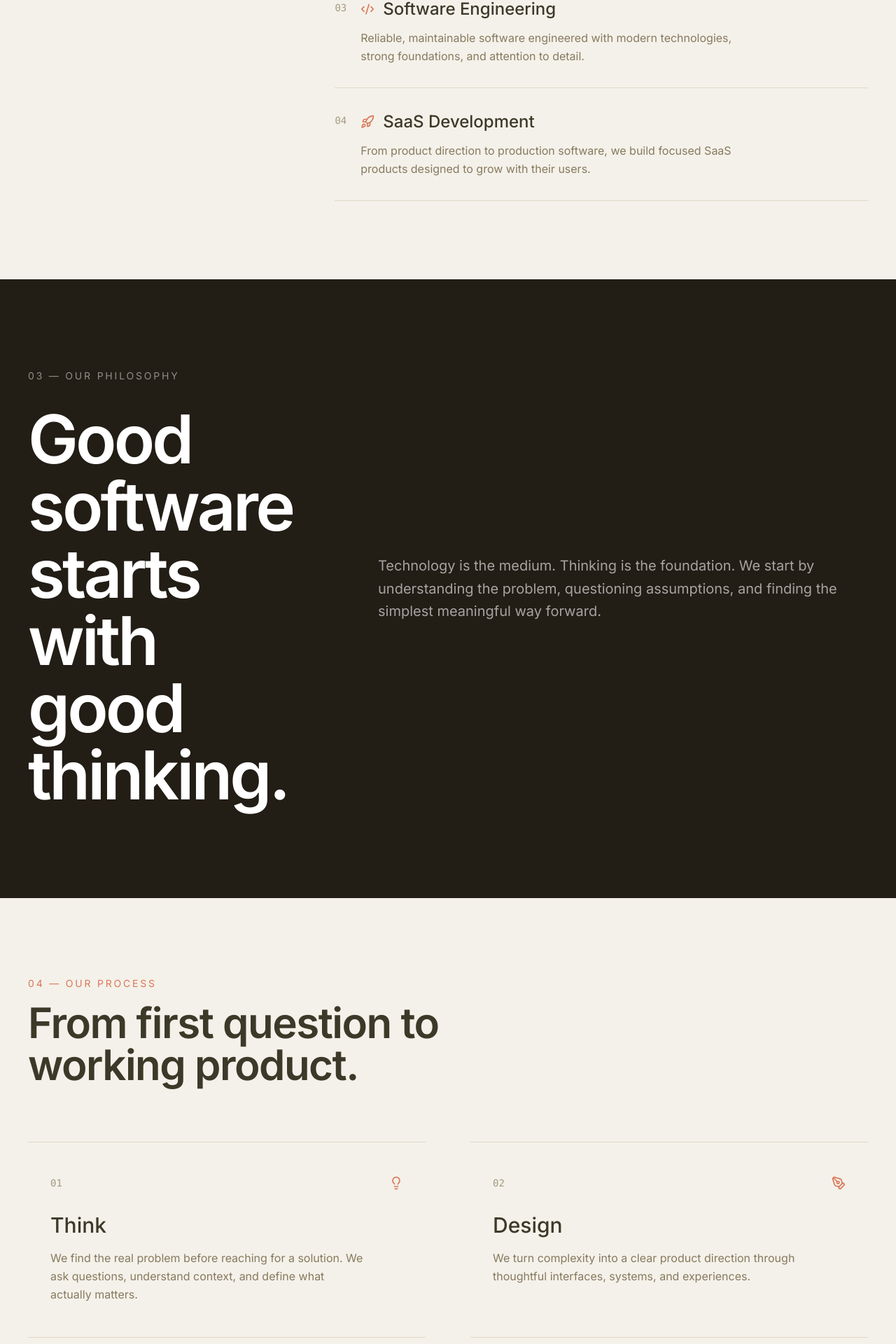
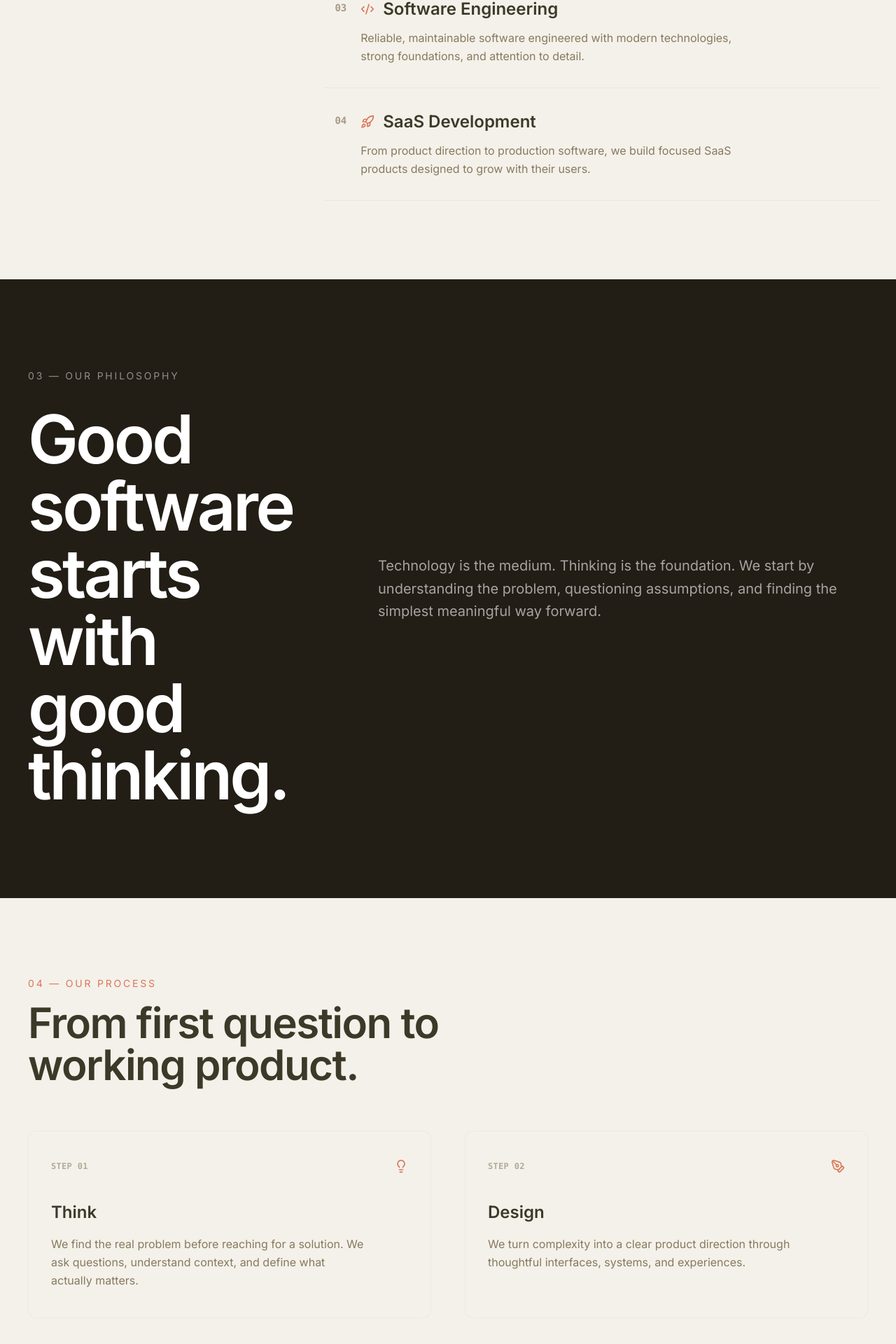
Before and after one commit to sameerthedeveloper/cogniheim, a Next.js app: page / in a window 1280 px wide. Shown: the part 1998-3918 px from the top of the page at 70% size. Built offline with nearby package versions, Linux system fonts and the light colour scheme.

Commit message:
Enhance visual design and polish

```diff
--- a/app/page.jsx
+++ b/app/page.jsx
@@ -658,8 +658,12 @@ export default function Home() {
                     className="
                       group
                       border-b
-                      border-line
+                      border-line/40
                       py-8
+                      transition-colors
+                      hover:bg-white/2
+                      px-4
+                      -mx-4
                     "
                   >
 
@@ -670,6 +674,7 @@ export default function Home() {
                           pt-1
                           font-mono
                           text-sm
+                          font-semibold
                           text-faint
                           transition-colors
                           group-hover:text-accent
@@ -686,7 +691,7 @@ export default function Home() {
                             items-center
                             gap-3
                             text-2xl
-                            font-medium
+                            font-semibold
                             text-ink
                             transition-colors
                             group-hover:text-accent
@@ -820,7 +825,7 @@ export default function Home() {
             </h2>
 
 
-            <div className="mt-20 grid gap-x-10 gap-y-0 md:grid-cols-2 lg:gap-x-16">
+            <div className="mt-16 grid gap-8 md:grid-cols-2 lg:gap-12">
 
               {PROCESS.map(
                 ({ number, title, body, icon: Icon }) => (
@@ -829,19 +834,26 @@ export default function Home() {
                     key={title}
                     className="
                       process-item
-                      border-t
-                      border-line
-                      px-0
-                      py-10
+                      rounded-xl
+                      border
+                      border-line/30
+                      bg-white/2.5
+                      px-6
+                      py-8
                       md:px-8
-                      md:py-12
+                      md:py-10
+                      transition-all
+                      duration-300
+                      hover:border-accent/30
+                      hover:bg-white/5
+                      hover:shadow-[0_8px_24px_-12px_rgba(217,119,87,0.15)]
                     "
                   >
 
-                    <div className="flex items-center justify-between">
+                    <div className="flex items-center justify-between pb-4">
 
-                      <span className="font-mono text-sm text-faint">
-                        {number}
+                      <span className="font-mono text-xs font-semibold text-faint/80 uppercase tracking-wide">
+                        Step {number}
                       </span>
 
                       <Icon className="h-5 w-5 text-accent" />
@@ -850,9 +862,9 @@ export default function Home() {
 
                     <h3
                       className="
-                        mt-8
-                        text-3xl
-                        font-medium
+                        mt-6
+                        text-2xl
+                        font-semibold
                         text-ink
                       "
                     >
@@ -1044,11 +1056,11 @@ export default function Home() {
               Clear answers about Cogniheim.
             </h2>
 
-            <div className="mt-12 grid gap-5 md:grid-cols-2 xl:grid-cols-3">
+            <div className="mt-12 grid gap-6 md:grid-cols-2 xl:grid-cols-3">
               {FAQ_ITEMS.map((item) => (
-                <div key={item.question} className="rounded-2xl border border-line bg-white/30 p-6">
-                  <h3 className="text-xl font-medium text-ink">{item.question}</h3>
-                  <p className="mt-3 leading-relaxed text-muted">{item.answer}</p>
+                <div key={item.question} className="group rounded-2xl border border-line/50 bg-white/3 p-7 transition-all duration-300 hover:border-accent/40 hover:bg-white/6 hover:shadow-[0_12px_32px_-8px_rgba(217,119,87,0.12)]">
+                  <h3 className="text-lg font-semibold text-ink transition-colors group-hover:text-accent">{item.question}</h3>
+                  <p className="mt-4 leading-relaxed text-muted">{item.answer}</p>
                 </div>
               ))}
             </div>
```
